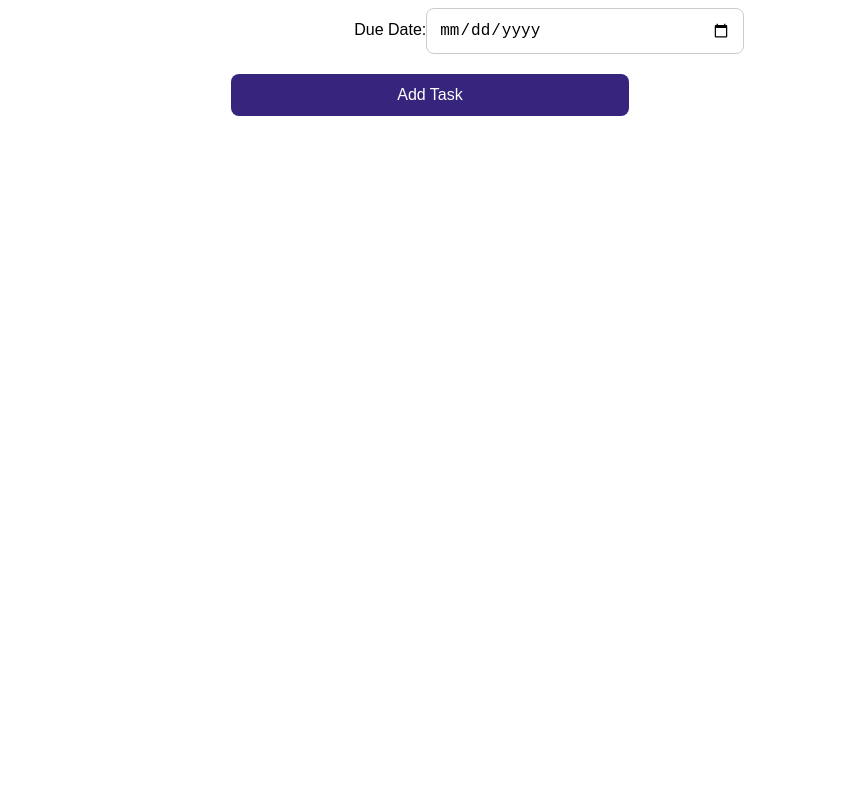
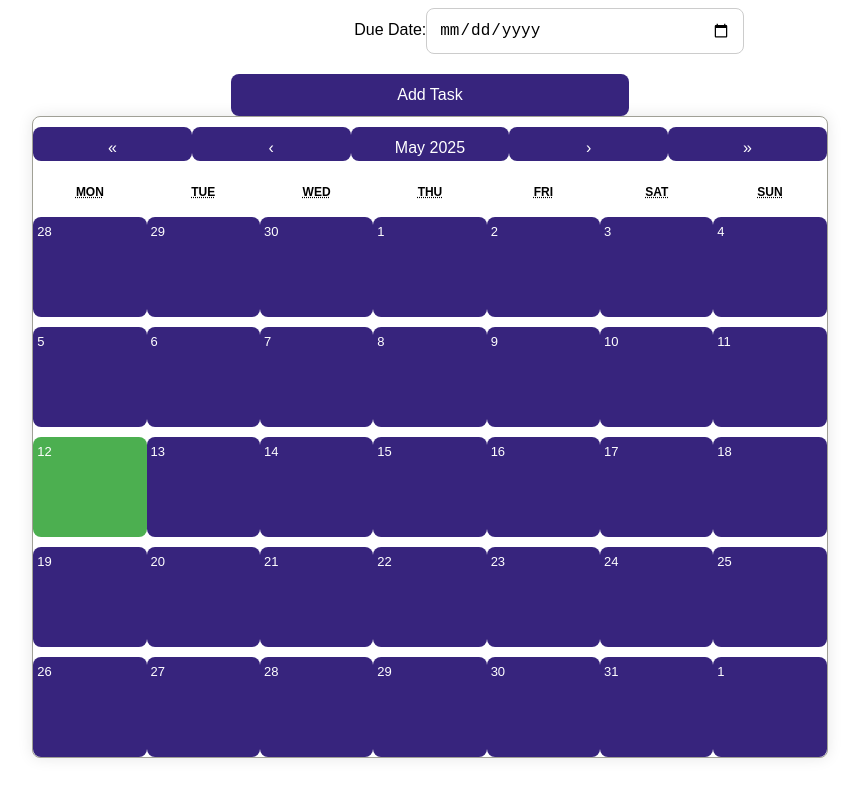
Before and after one commit to Divyasree-palanisamy/student-todo-app, a React (Create React App) app: page /home in a window 1280 px wide. Shown: the part 700-1496 px from the top of the page, without its empty margins (210-1069 px from the left). Before the commit the page ends 876 px from the top, so only its background shows below. Built offline with nearby package versions, Linux system fonts and the light colour scheme; sample sign-in values are in the browser's storage.

Commit message:
added calendar

```diff
--- a/src/App.css
+++ b/src/App.css
@@ -581,3 +581,97 @@ html,
 .muted {
     color: gray;
 }
+
+/* Light Theme Calendar */
+.light-theme .react-calendar {
+    background-color: #fff;
+    color: #222;
+    border-radius: 12px;
+    padding: 10px;
+}
+
+/* Dark Theme Calendar */
+.dark-theme .react-calendar {
+    background-color: #1f1f1f;
+    color: #f0f0f0;
+    border-radius: 12px;
+    padding: 10px;
+}
+
+/* Default Theme Calendar */
+.default-theme .react-calendar {
+    background-color: #6b8dfb;
+    color: white;
+    border-radius: 12px;
+    padding: 10px;
+}
+
+/* General Calendar Cell Styling */
+.react-calendar__tile {
+    padding: 12px 6px;
+    transition: 0.2s;
+    border-radius: 8px;
+}
+
+/* Highlight Current Day */
+.react-calendar__tile--now {
+    background: #007bff !important;
+    color: white;
+}
+
+/* Highlight Selected */
+.react-calendar__tile--active {
+    background: #4caf50 !important;
+    color: white;
+}
+.react-calendar__tile {
+    height: 100px !important;
+    /* Make tiles taller */
+    padding: 6px 4px !important;
+    /* Add some padding */
+    font-size: 13px !important;
+    /* Slightly bigger font */
+    overflow-y: auto;
+    /* Scroll if overflow */
+    display: flex;
+    flex-direction: column;
+    align-items: flex-start;
+    justify-content: flex-start;
+}
+
+.calendar-container {
+    width: 600px;
+    /* or whatever width you want */
+    max-width: 90vw;
+    /* responsive max width */
+    margin: 20px auto;
+    /* center horizontally */
+}
+
+.custom-calendar {
+    width: 100% !important;
+    /* take full container width */
+    border-radius: 8px;
+    box-shadow: 0 0 15px rgba(0, 0, 0, 0.1);
+}
+.tasks-in-calendar {
+    width: 100%;
+    max-height: 80px;
+    /* limit max height */
+    overflow-y: auto;
+    /* vertical scroll if needed */
+    padding-right: 3px;
+    /* some padding so scrollbar doesn't cover text */
+}
+
+.calendar-task-item {
+    white-space: normal;
+    /* allow wrapping */
+    overflow: hidden;
+    text-overflow: ellipsis;
+    word-break: break-word;
+    /* break long words */
+    font-size: 12px;
+    margin-bottom: 2px;
+    cursor: default;
+}
--- a/src/pages/Home.js
+++ b/src/pages/Home.js
@@ -1,16 +1,41 @@
 import { useState } from 'react';
 import { useNavigate } from 'react-router-dom';
+import Calendar from 'react-calendar';
+import 'react-calendar/dist/Calendar.css';
+
+// Add normalizeDate function here
+function normalizeDate(date) {
+  return new Date(date.getFullYear(), date.getMonth(), date.getDate());
+}
 
 function Home({ tasks, addTask, completeTask, deleteTask }) {
   const [title, setTitle] = useState('');
   const [description, setDescription] = useState('');
   const [dueDate, setDueDate] = useState('');
+  // Remove this line from original (it causes error):
+  // const normalizedDate = normalizeDate(new Date(dueDateInput));
+
+  const [date, setDate] = useState(new Date());
+
   const navigate = useNavigate();
+
+  // Group tasks by dueDate string (format: YYYY-MM-DD)
+  const tasksByDate = tasks.reduce((acc, task) => {
+    if (task.dueDate) {
+      acc[task.dueDate] = acc[task.dueDate] || [];
+      acc[task.dueDate].push(task);
+    }
+    return acc;
+  }, {});
 
   const handleSubmit = (e) => {
     e.preventDefault();
     if (title.trim() && description.trim()) {
-      addTask(title, description, dueDate);
+      // Normalize and format the dueDate before adding
+      const normalizedDueDate = dueDate ? normalizeDate(new Date(dueDate)) : null;
+      const dueDateString = normalizedDueDate ? normalizedDueDate.toISOString().slice(0, 10) : null;
+
+      addTask(title, description, dueDateString);
       setTitle('');
       setDescription('');
       setDueDate('');
@@ -111,6 +136,7 @@ function Home({ tasks, addTask, completeTask, deleteTask }) {
           </tbody>
         </table>
 
+
         {/* Add Task Form */}
         <div className="add-task-form">
           <hr style={{ margin: '40px 0', borderColor: '#ccc' }} />
@@ -143,6 +169,32 @@ function Home({ tasks, addTask, completeTask, deleteTask }) {
               }}
             />
             <button type="submit">Add Task</button>
+
+            <Calendar
+              onChange={setDate}
+              value={date}
+              className="custom-calendar"
+              tileContent={({ date, view }) => {
+                if (view === 'month') {
+                  const dateStr = date.toISOString().split('T')[0]; // 'YYYY-MM-DD'
+                  const dayTasks = tasksByDate[dateStr] || [];
+                  return (
+                    <div className="tasks-in-calendar">
+                      {dayTasks.map((task, idx) => (
+                        <div
+                          key={idx}
+                          className="calendar-task-item"
+                          title={task.title}
+                        >
+                          • {task.title.length > 15 ? task.title.slice(0, 15) + '...' : task.title}
+                        </div>
+                      ))}
+                    </div>
+                  );
+                }
+                return null;
+              }}
+            />
           </form>
         </div>
       </div>
```
Also changed, not shown: users_data.json (+32 -1 lines).
